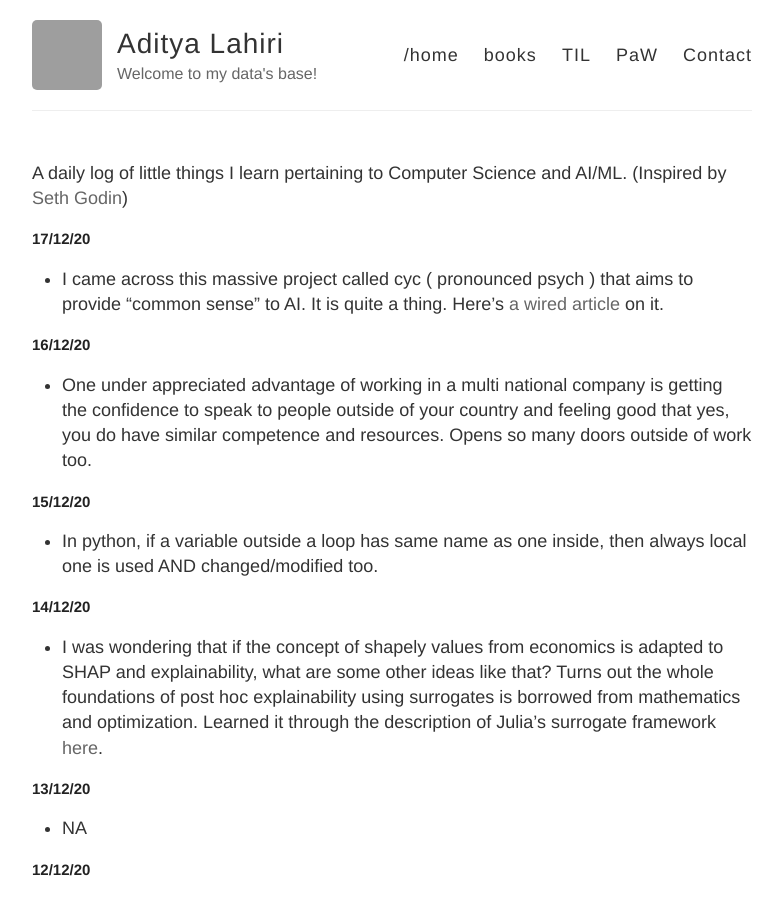
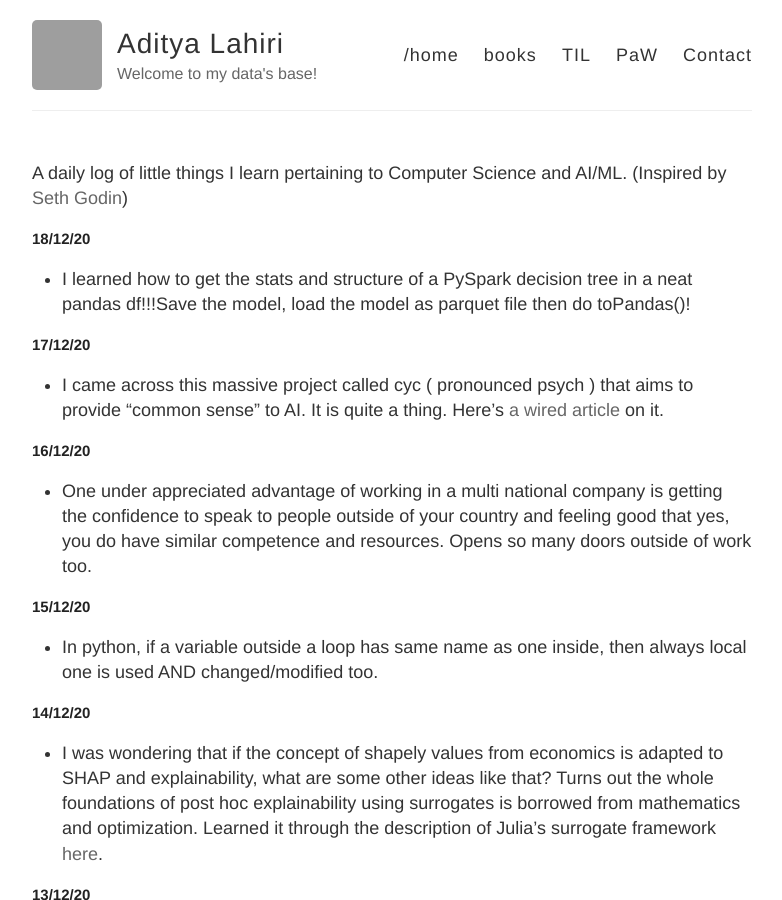
Before and after one commit to adityalahiri/adityalahiri.github.io, a Jekyll site: the page built from TIL.md, in a window 1280 px wide and 900 px high. Shown: the whole window, without its empty margins (248-1030 px from the left). Built offline with Jekyll 4.4.1, drawn with Linux system fonts in a browser that asks for light colours; our own code applies the rules of GitHub Pages for plain Markdown files; grey boxes are pictures that could not be loaded.

Commit message:
Update for 18/12

```diff
--- a/TIL.md
+++ b/TIL.md
@@ -1,5 +1,9 @@
 A daily log of little things I learn pertaining to Computer Science and AI/ML.
 (Inspired by [Seth Godin](https://seths.blog/))
+
+## 18/12/20
+
+* I learned how to get the stats and structure of a PySpark decision tree in a neat pandas df!!!Save the model, load the model as parquet file then do toPandas()!
 
 ## 17/12/20
 
```
